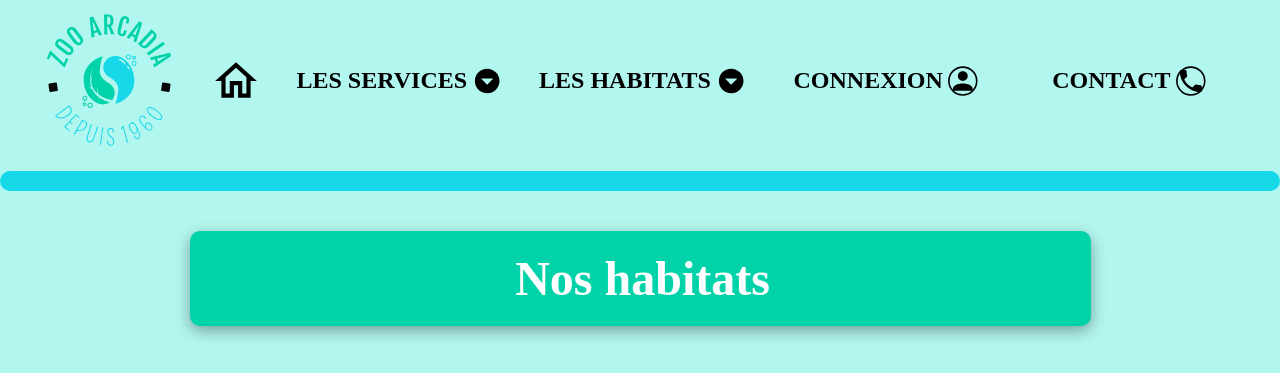
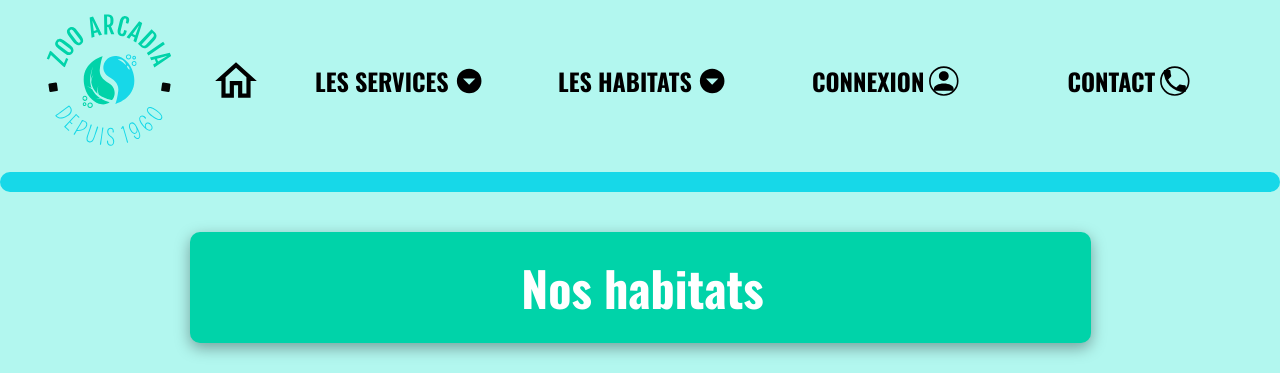
Before and after one commit to LDumaillet/ECF-Arcadia-Lucas-DUMAILLET, a PHP site: page /pages/habitat.php in a window 1280 px wide. Shown: the top 373 px of the page. Run offline with PHP 8.4, Linux system fonts and the light colour scheme.

Commit message:
add font

```diff
--- a/styles/_setting.scss
+++ b/styles/_setting.scss
@@ -2,12 +2,14 @@ $background: #b2f7ef;
 $primary: #00d3a9;
 $secondary: #17d8e8;
 $color-text: white;
+$font: "Oswald", sans-serif;
 
 * {
   font-size: 62.5%;
   padding: 0;
   margin: 0;
   max-width: 100%;
+  font-family: $font;
 }
 
 body {
--- a/styles/index.css
+++ b/styles/index.css
@@ -1,8 +1,10 @@
+@import url("https://fonts.googleapis.com/css2?family=Cabin:ital,wght@0,400..700;1,400..700&family=Inter:wght@100..900&family=Montserrat:ital,wght@0,100..900;1,100..900&family=Oswald:wght@200..700&display=swap");
 * {
   font-size: 62.5%;
   padding: 0;
   margin: 0;
   max-width: 100%;
+  font-family: "Oswald", sans-serif;
 }
 
 body {
@@ -980,7 +982,7 @@ a {
 }
 @media screen and (max-width: 1200px) {
   .habitats .our-habitats .savannah h4 {
-    width: 30vw;
+    width: 35vw;
   }
 }
 .habitats .our-habitats .savannah h4:hover {
--- a/styles/index.scss
+++ b/styles/index.scss
@@ -6,3 +6,4 @@
 @import "./pages/connexion";
 @import "./pages/contact";
 @import "./layout/footer";
+@import url("https://fonts.googleapis.com/css2?family=Cabin:ital,wght@0,400..700;1,400..700&family=Inter:wght@100..900&family=Montserrat:ital,wght@0,100..900;1,100..900&family=Oswald:wght@200..700&display=swap");
--- a/styles/pages/_habitat.scss
+++ b/styles/pages/_habitat.scss
@@ -495,7 +495,7 @@
         transition: 0.3s;
 
         @media screen and (max-width: 1200px) {
-          width: 30vw;
+          width: 35vw;
         }
       }
 
```
Also changed, not shown: 1 other file.
